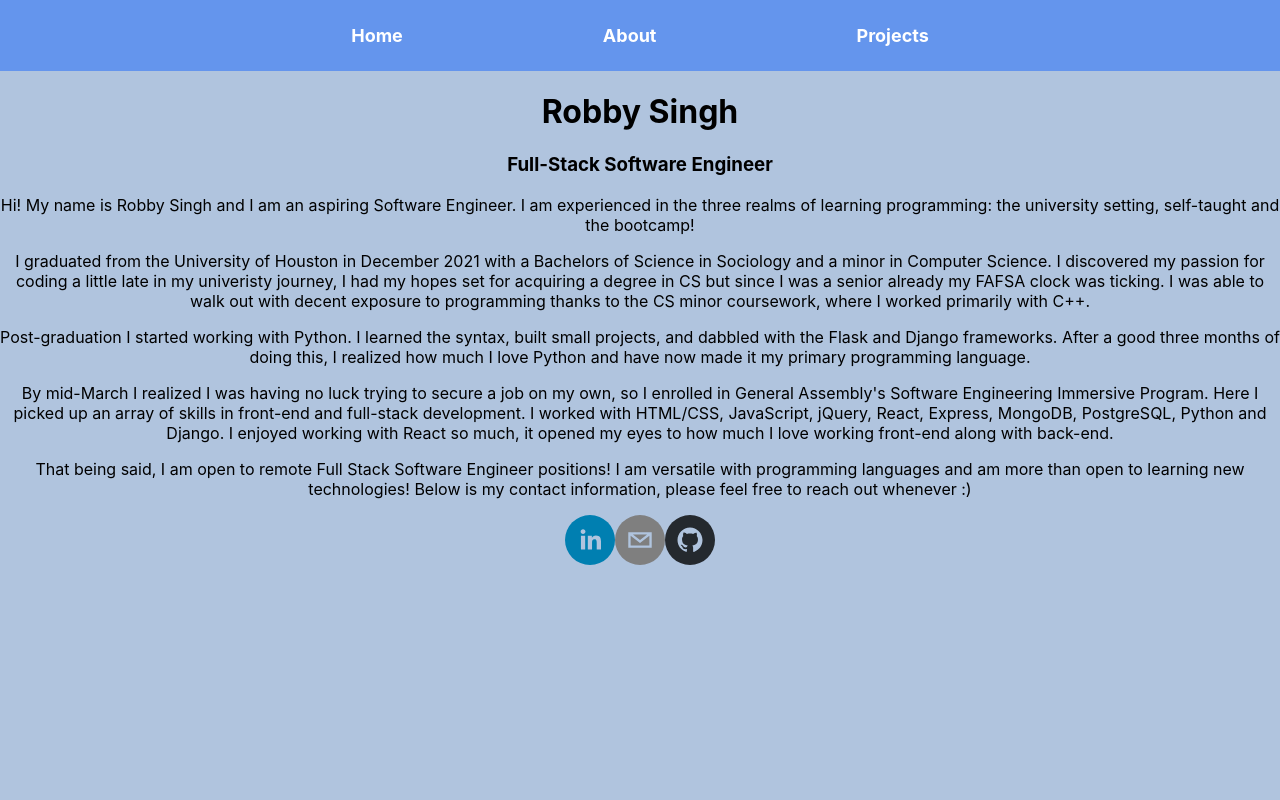
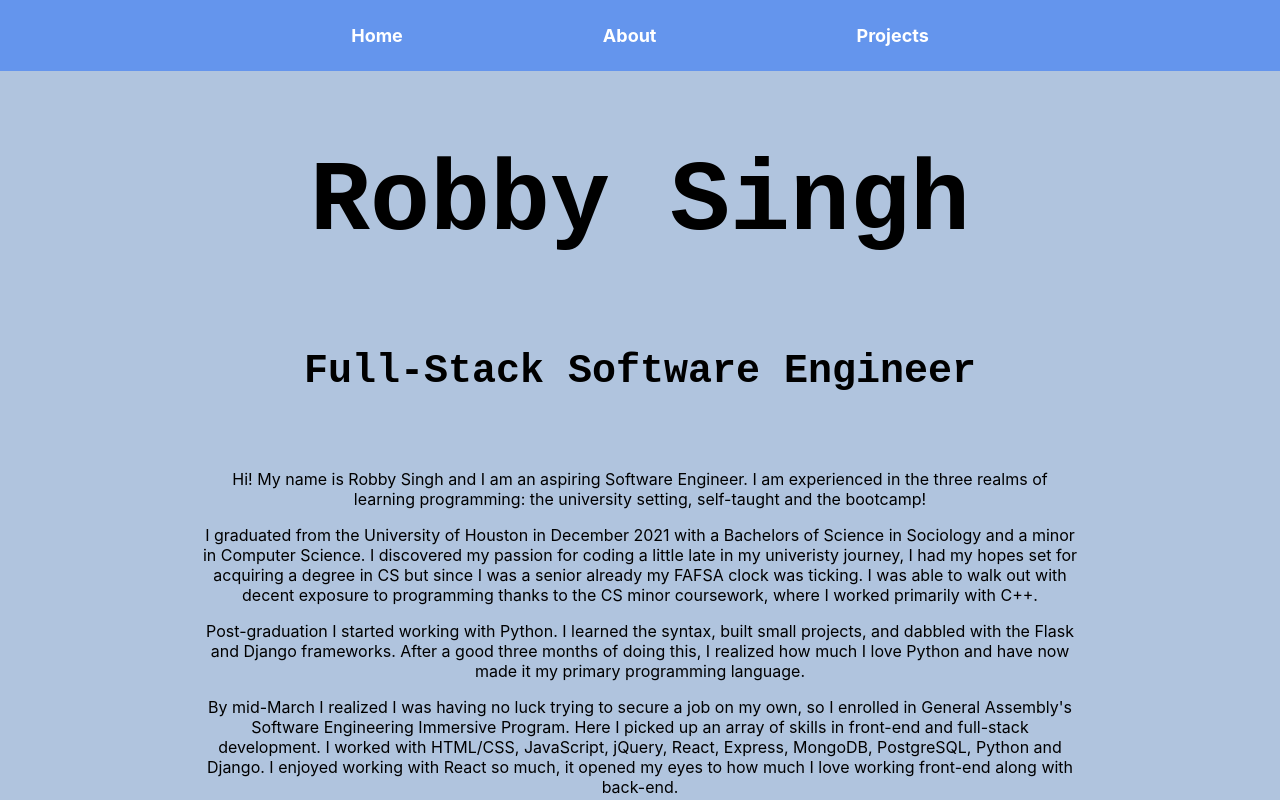
Before and after one commit to robby-13/Portfolio-Website, a React (Create React App) app: page /about in a window 1280 px wide. Shown: the top 800 px of the page. Built offline with nearby package versions, Linux system fonts and the light colour scheme.

Commit message:
home page styling done

```diff
--- a/src/App.css
+++ b/src/App.css
@@ -57,5 +57,8 @@ body {
 }
 
 .nav-bar a:hover {
-  color: black;
+  color: #00008B;
+  border: solid 5px #00008B;
+  border-width: 10px;
+  padding: 10px;
 }
--- a/src/Components/Home.js
+++ b/src/Components/Home.js
@@ -1,10 +1,12 @@
 import { SocialIcon } from "react-social-icons"
+import '../stylesheets/Home.css'
 
 const Home = () => {
     return(
         <div className="home-page">
             <h1 className="name">Robby Singh</h1>
             <h3 className="title">Full-Stack Software Engineer</h3>
+            <div className="body-paragraphs">
                 <p className="bio-p1">Hi! My name is Robby Singh and I am an aspiring Software Engineer.
                 I am experienced in the three realms of learning programming: the university
                 setting, self-taught and the bootcamp! </p>
@@ -24,8 +26,9 @@ const Home = () => {
                 <p className="bio-p5">That being said, I am open to remote Full Stack Software Engineer positions!
                 I am versatile with programming languages and am more than open to learning new technologies! Below is my
                 contact information, please feel free to reach out whenever :)</p>
+            </div>
             <div className="social-icons">
-                <SocialIcon className="linkedIn" url='https://www.linkedin.com/in/robby-singh13/' />
+                <SocialIcon className="linked-in" url='https://www.linkedin.com/in/robby-singh13/' />
                 <SocialIcon className="gmail" url='mailto:singh.robbys13@gmail.com' />
                 <SocialIcon className="gitHub" url='https://github.com/robby-13' />
             </div>
--- /dev/null
+++ b/src/stylesheets/Home.css
@@ -0,0 +1,25 @@
+.name {
+    margin: 25px;
+    padding: 50px;
+    font-size: 100px;
+    font-family: monospace;
+}
+
+.title {
+    font-size: 40px;
+    font-family: monospace;
+}
+
+.body-paragraphs {
+    margin: 75px 200px 75px 200px;
+}
+
+.social-icons a {
+    margin: 25px;
+    margin-top: 50px;
+    transition: all .2s ease-in-out;
+}
+
+.social-icons a:hover {
+    transform: scale(2);
+}
```
Lines whose indentation alone changed are shown as unchanged.
